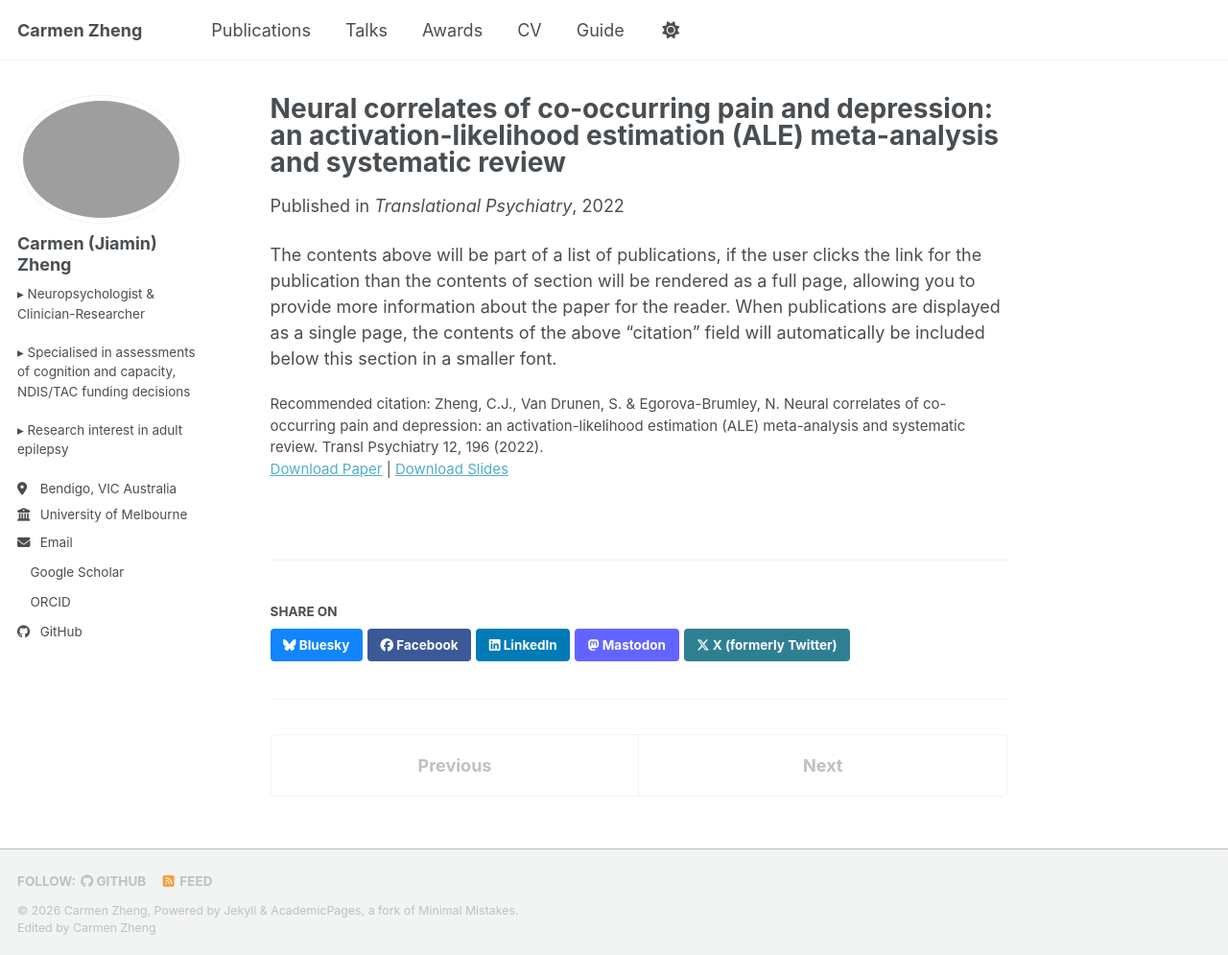
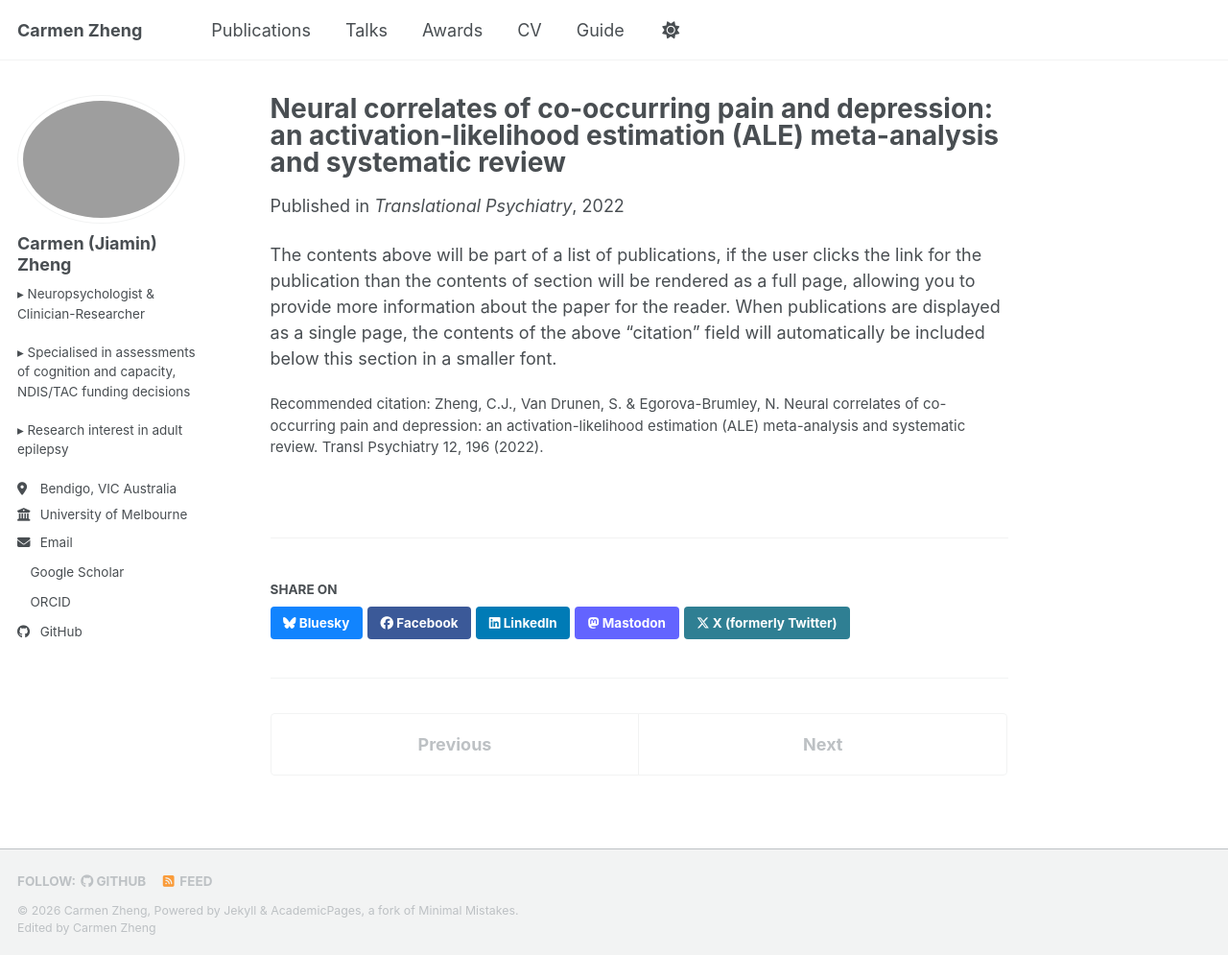
Before and after one commit to carmen-zheng/carmen-zheng.github.io, a Jekyll site: the page built from _publications/2022-TransPsych-ALE.md, in a window 1280 px wide and 995 px high. Shown: the whole window at 96% size. Built offline with Jekyll 4.4.1, drawn with Linux system fonts in a browser that asks for light colours; a style sheet for code colours, icons or effects is not loaded; some of the changed lines change nothing that is shown.

Commit message:
Remove URLs from 2022-TransPsych-ALE publication
Removed slides URL and paper URL from publication details.

```diff
--- a/_publications/2022-TransPsych-ALE.md
+++ b/_publications/2022-TransPsych-ALE.md
@@ -6,8 +6,6 @@ permalink: /publication/2022-TransPsych-ALE
 excerpt: 'In this work, we show that pain and depression have a cumulative negative effect on a specific set of brain regions, distinct for primary diagnosis of depression vs. pain.'
 date: 2022-05-11
 venue: 'Translational Psychiatry'
-slidesurl: 'https://academicpages.github.io/files/slides3.pdf'
-paperurl: 'https://www.nature.com/articles/s41398-022-01949-3'
 citation: "Zheng, C.J., Van Drunen, S. & Egorova-Brumley, N. Neural correlates of co-occurring pain and depression: an activation-likelihood estimation (ALE) meta-analysis and systematic review. Transl Psychiatry 12, 196 (2022)."
 ---
 
```
